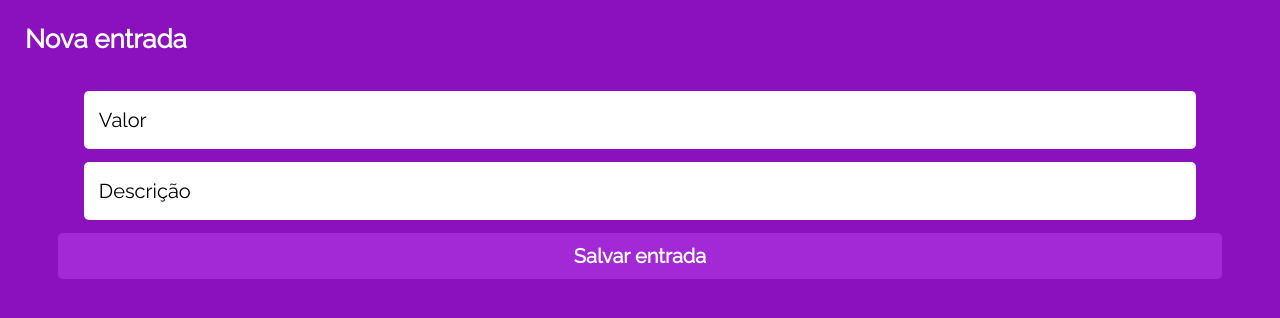
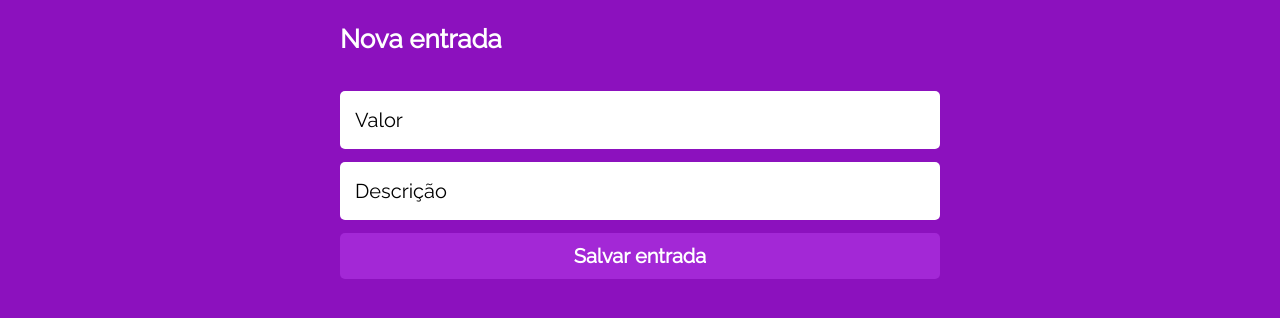
Before and after one commit to patricia270/mywallet-front, a React (Create React App) app: page /inputs in a window 1280 px wide. Shown: the top 318 px of the page. Built offline with nearby package versions, Linux system fonts and the light colour scheme; sample sign-in values are in the browser's storage; a web font is replaced by a local one.

Commit message:
Adding redirect to login screen for unauthenticated user

```diff
--- a/src/Components/WithRegistries.js
+++ b/src/Components/WithRegistries.js
@@ -31,13 +31,12 @@ export default WithRegistries;
 
 
 const RegistriesList = styled.div`
-    height: 416px;
+    height: 62.36vh;
     overflow-y: scroll;
     padding: 0 11px 0 15px;
     ::-webkit-scrollbar {
         display: none;
     }
-
 `;
 
 const ItemRegister = styled.div`
--- a/src/Pages/NewInput.js
+++ b/src/Pages/NewInput.js
@@ -17,6 +17,13 @@ function NewInput() {
     const { user } = useContext(UserContext);
     const history = useHistory();
 
+    if (!localStorage.getItem("MyWalletUserData")) {
+        history.push("/")
+    }
+
+    function sendInput(event) {
+        event.preventDefault();
+
         const body = {
             value,
             description,
@@ -28,8 +35,6 @@ function NewInput() {
             },
         };
 
-    function sendInput(event) {
-        event.preventDefault();
         postNewInput(body, config)
             .then(() => {
                 history.push("/registries");
--- a/src/Pages/NewOutput.js
+++ b/src/Pages/NewOutput.js
@@ -17,6 +17,13 @@ function NewOutput() {
     const { user } = useContext(UserContext);
     const history = useHistory();
 
+    if (!localStorage.getItem("MyWalletUserData")) {
+        history.push("/")
+    }
+
+    function sendOutput(event) {
+        event.preventDefault();
+
         const body = {
             value,
             description,
@@ -28,8 +35,6 @@ function NewOutput() {
             },
         };
 
-    function sendOutput(event) {
-        event.preventDefault();
         postNewOutput(body, config)
             .then(() => {
                 history.push("/registries");
@@ -38,6 +43,7 @@ function NewOutput() {
                 console.log(err)
             })
     }
+
     return(
         <>
             <HeaderDiv>
--- a/src/Pages/Registries.js
+++ b/src/Pages/Registries.js
@@ -18,13 +18,17 @@ function Registries () {
     const { user } = useContext(UserContext);
     const history = useHistory();
 
-    const config = {
-        headers: {
-          Authorization: `Bearer ${user.token}`,
-        },
-    };
+    useEffect(() => {
+        if (!localStorage.getItem("MyWalletUserData")) {
+            return history.push("/")
+        }
 
-    useEffect(() => {
+        const config = {
+            headers: {
+              Authorization: `Bearer ${user.token}`,
+            },
+        };
+
         getRegistries(config)
             .then((resp) => {
                 setRegistriesList(resp.data)
@@ -41,12 +45,9 @@ function Registries () {
         );
     }
 
-    console.log(registriesList)
-
     let saldo = registriesList.registries.map((e) =>
             e.register_type === "Saída" ? -e.value : +e.value)
             .reduce((total, numero) => total + numero, 0)
-    console.log(saldo)
 
     return (
         <>
@@ -86,8 +87,8 @@ const BoxEmpty = styled.div`
     display: flex;
     justify-content: center;
     align-items: center;
-    width: 86.9vw;
-    height: 446px;
+    width: 600px;
+    height: 66.86vh;
     background-color: #FFFFFF;
     margin: 0 auto;
     p {
@@ -96,6 +97,9 @@ const BoxEmpty = styled.div`
         color: #868686;
         text-align: center;
         font-family: 'Raleway', sans-serif;
+    }
+    @media (max-width: 700px) {
+        width: 86.9vw;
     }
 
 `;
@@ -106,12 +110,13 @@ const AddButton = styled.div`
     background-color: #A328D6;
     position: relative;
     padding: 0;
+    margin: 0 5px 0 5px;
 `;
 
 const BoxAddRegister = styled.div`
     display: flex;
-    justify-content: space-between;
-    padding: 13px 24px 0 24px;
+    justify-content: center;
+    padding: 13px 15px 10px 15px;
 `;
 
 const IconAddRegisterInput = styled(IoIosAddCircleOutline)`
@@ -122,7 +127,6 @@ const IconAddRegisterInput = styled(IoIosAddCircleOutline)`
     top: 10px;
     left: 10px;
     stroke-width: 10px;
-
 `;
 
 const IconAddRegisterOutput = styled(IoIosRemoveCircleOutline)`
@@ -151,11 +155,16 @@ const ContainerRegistries = styled.div`
     height: 446px;
     background-color: #FFFFFF;
     margin: 0 auto;
+    width: 600px;
+    height: 66.86vh;
     p {
         font-size: 20px;
         width: 180px;
         color: #868686;
         text-align: center;
+    }
+    @media (max-width: 700px) {
+        width: 86.9vw;
     }
 `;
 
--- a/src/Pages/SignIn.js
+++ b/src/Pages/SignIn.js
@@ -41,7 +41,8 @@ function SignIn() {
                 localStorage.setItem("MyWalletUserData", JSON.stringify(resp.data));
                 history.push("/registries");
             })
-            .catch(() => {
+            .catch((error) => {
+                console.log(error.response.status)
                 Swal.fire({
                     icon: 'error',
                     title: 'Oops...',
--- a/src/Styles/GlobalStyle.js
+++ b/src/Styles/GlobalStyle.js
@@ -36,6 +36,8 @@ const GlobalStyle = createGlobalStyle`
     body {
         line-height: 1;
         background-color: #8C11BE;
+        height: 100vw;
+        overflow-y: hidden;
     }
     ol, ul {
         list-style: none;
--- a/src/Styles/StyledComponents.js
+++ b/src/Styles/StyledComponents.js
@@ -7,11 +7,14 @@ const ContainerForm = styled.div`
 `;
 const Form = styled.form`
     display: flex;
-    width: 86.9vw;
     flex-direction: column;
     align-items: center;
     margin-bottom: 32px;
     text-align: center;
+    width: 600px;
+    @media (max-width: 700px) {
+        width: 86.9vw;
+    }
 `;
 
 const Title = styled.h1`
@@ -24,18 +27,20 @@ const Title = styled.h1`
 
 const Input = styled.input`
     margin-top: 13px;
-    width: 86.9vw;
     height: 58px;
     color: #000000;
     font-size: 20px;
     border-radius: 5px;
     padding-left: 15px;
+    width: 600px;
+    @media (max-width: 700px) {
+        width: 86.9vw;
+    }
 `;
 
 const ModelButton = styled.button`
     margin-top: 13px;
     /* width: 326px; */
-    width: 91vw;
     height: 46px;
     background-color: #A328D6;
     border-radius: 5px;
@@ -43,9 +48,13 @@ const ModelButton = styled.button`
     color: #FFFFFF;
     font-family: 'Raleway', sans-serif;
     font-weight: bold;
+    width: 600px;
     &:hover {
         cursor: pointer;
         filter: brightness(110%);
+    }
+    @media (max-width: 700px) {
+        width: 86.9vw;
     }
 `;
 const SimpleButton = styled.button`
@@ -55,17 +64,26 @@ const SimpleButton = styled.button`
     color: #FFFFFF;
     font-weight: bold;
     background-color: transparent;
+    width: 600px;
     &:hover {
         cursor: pointer;
+    }
+    @media (max-width: 700px) {
+        width: 86.9vw;
     }
 `;
 
 const HeaderDiv = styled.div`
     height: 78px;
-    padding: 0 25px 0 25px;
+    width: 600px;
+    margin: 0 auto;
     display: flex;
     justify-content: space-between;
     align-items: center;
+    @media (max-width: 700px) {
+        padding: 0 24px 0 24px;
+        width: 100vw;
+    }
 `;
 
 const SessionTitle = styled.h2`
```
Lines whose indentation alone changed are shown as unchanged.
